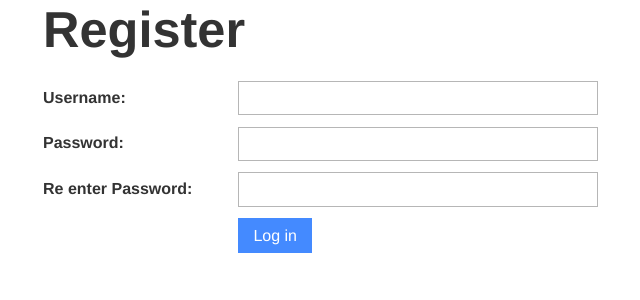
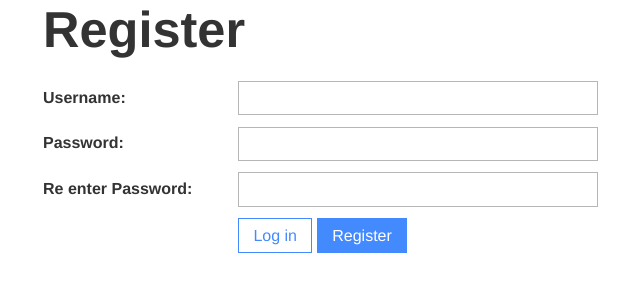
Before and after one commit to MykhayloMike/PHP-animal-adoption, a PHP site: page /register.php in a window 1280 px wide. Shown: the top 300 px of the page, without its empty margins (27-667 px from the left). Run offline with PHP 8.4, Linux system fonts and the light colour scheme.

Commit message:
login & register pages
New buttons, both pages are linked

```diff
--- a/login.php
+++ b/login.php
@@ -129,6 +129,7 @@ if ($_SERVER['REQUEST_METHOD'] === 'POST') {
 			<div class="row form-group">
 				<div class="col-sm-4 col-sm-offset-2">
 					<input class="btn" type="submit" name="submit" value="Log in"/>
+					<a class="btn-secondary" href="register.php" role="button">Sign Up</a>
 				</div>
 			</div>
 		</div>
--- a/register.php
+++ b/register.php
@@ -126,7 +126,8 @@ if($_SERVER['REQUEST_METHOD'] === 'POST')
 				</div>
 				<div class="row form-group">
 					<div class="col-sm-4 col-sm-offset-2">
-						<input class="btn" type="submit" name="submit" value="Log in"/>
+						<a class="btn-secondary" href="login.php" role="button">Log in</a>
+						<input class="btn" type="submit" name="submit" value="Register"/>
 					</div>
 				</div>
 			</div>
```
